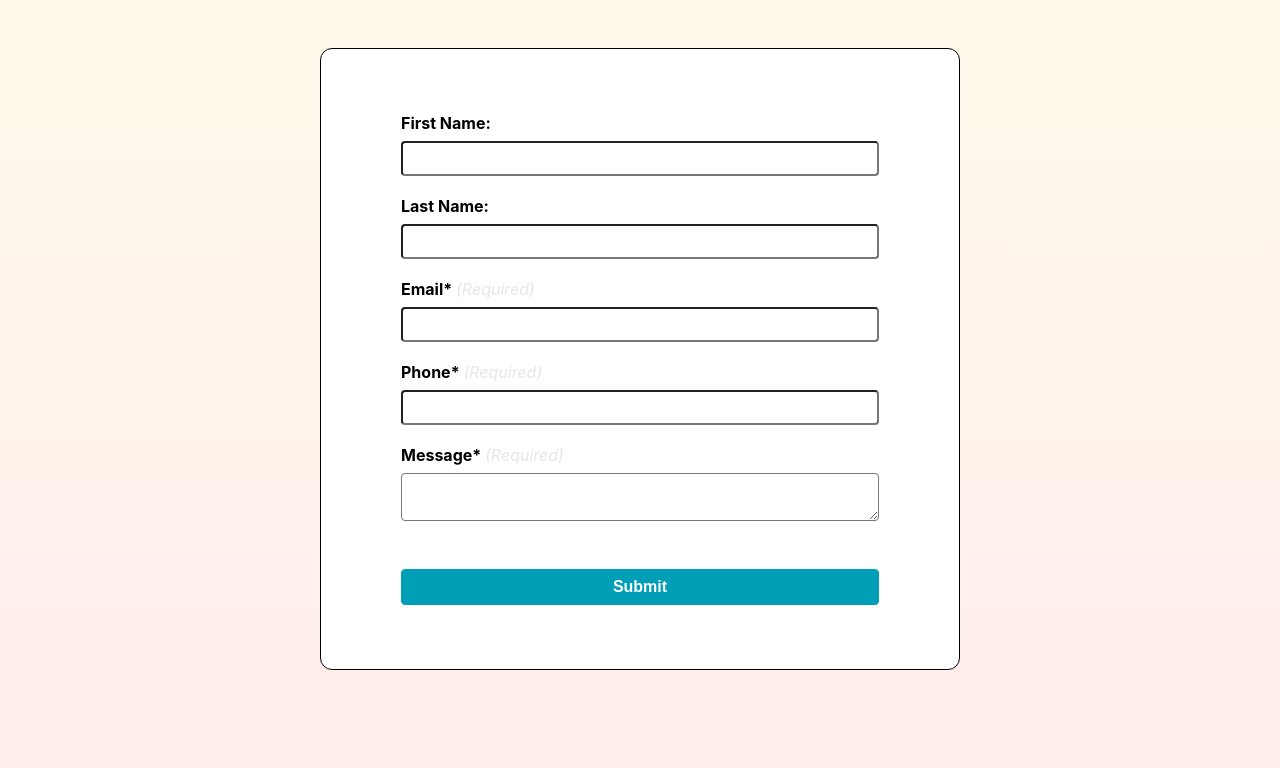
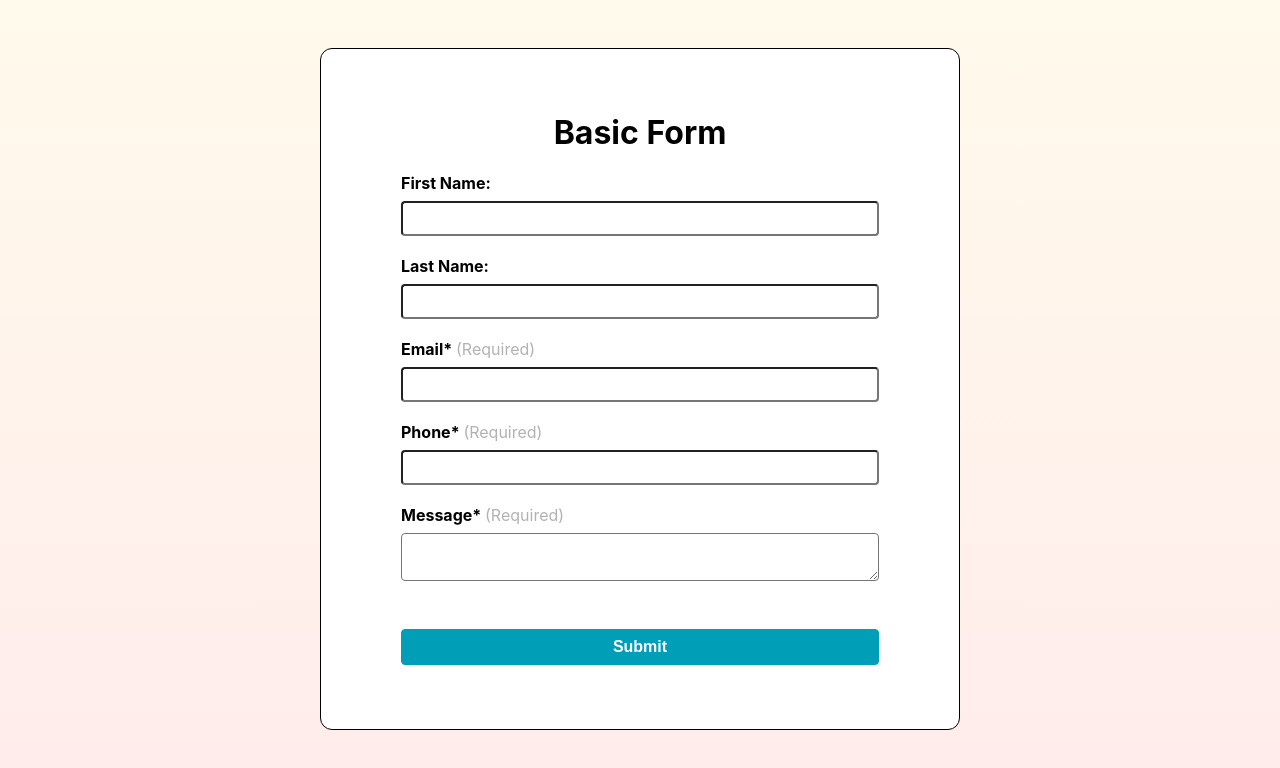
Before and after one commit to Yadahi/simple-form, a React (Create React App) app: page / in a window 1280 px wide. Shown: the top 768 px of the page. Built offline with nearby package versions, Linux system fonts and the light colour scheme.

Commit message:
[STYLE] change message colors

```diff
--- a/src/components/BasicForm.js
+++ b/src/components/BasicForm.js
@@ -138,9 +138,11 @@ const BasicForm = () => {
 
   return (
     <div>
+      <div className="form-control">
+        <h1 className="form-control__heading">Basic Form</h1>
         {isLoading && <p>Loading...</p>}
         {isError && <p>Invalid email: {emailInput}</p>}
-      <form class="form-control" onSubmit={formSubmitHandler}>
+        <form class="form-control__form" onSubmit={formSubmitHandler}>
           <div className="form-control__group">
             <div>
               <label htmlFor="first-name">First Name:</label>
@@ -225,6 +227,7 @@ const BasicForm = () => {
           </div>
         </form>
       </div>
+    </div>
   );
 };
 
--- a/src/components/basic-form.styles.scss
+++ b/src/components/basic-form.styles.scss
@@ -19,12 +19,12 @@
       background-color: #fddddd;
     }
   }
-
+  &__form {
+  }
   &__message {
     &--required {
-      color: #e6e6ea;
+      color: #b2b2b2;
       font-weight: normal;
-      font-style: italic;
     }
     &--error {
       color: #b40e0e;
@@ -36,6 +36,10 @@
     gap: 1.25rem;
   }
   &__action {
+  }
+  &__heading {
+    text-align: center;
+    margin-top: 0;
   }
   &__button {
     width: 100%;
```
Lines whose indentation alone changed are shown as unchanged.
